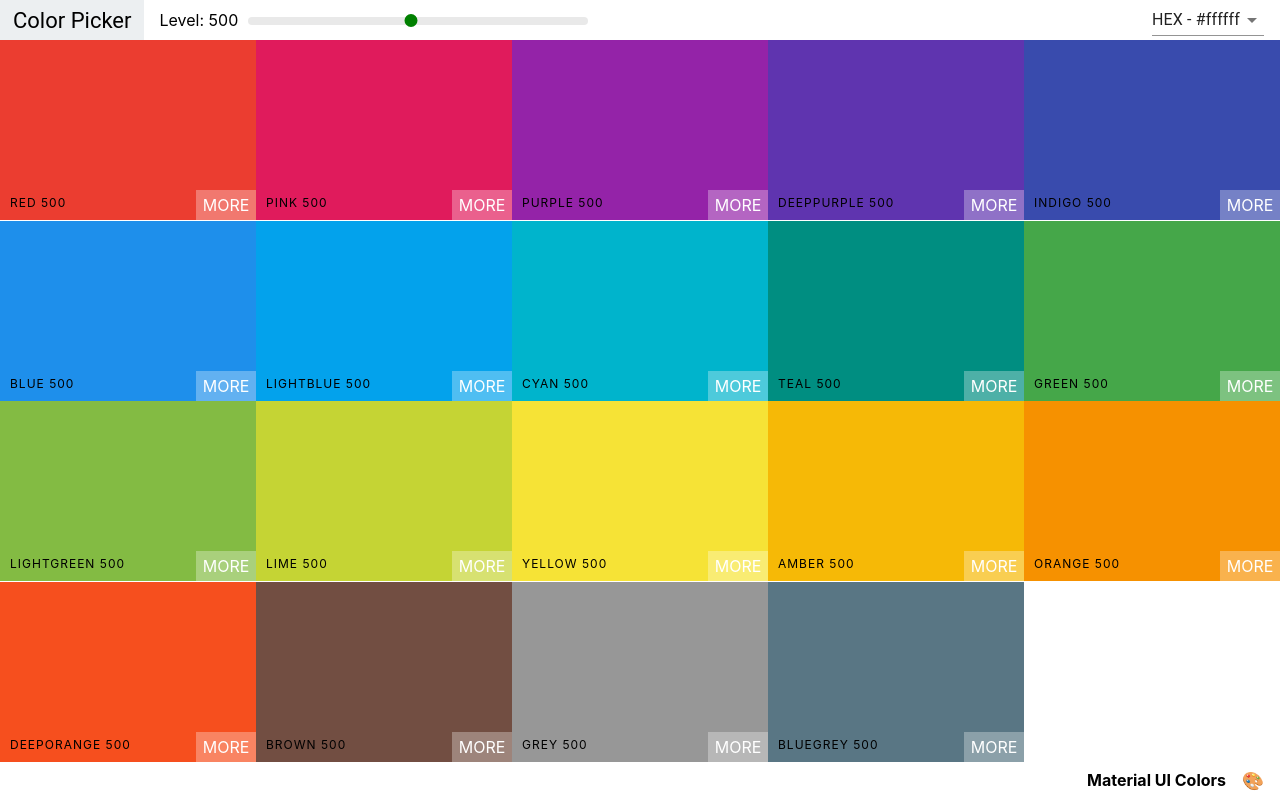
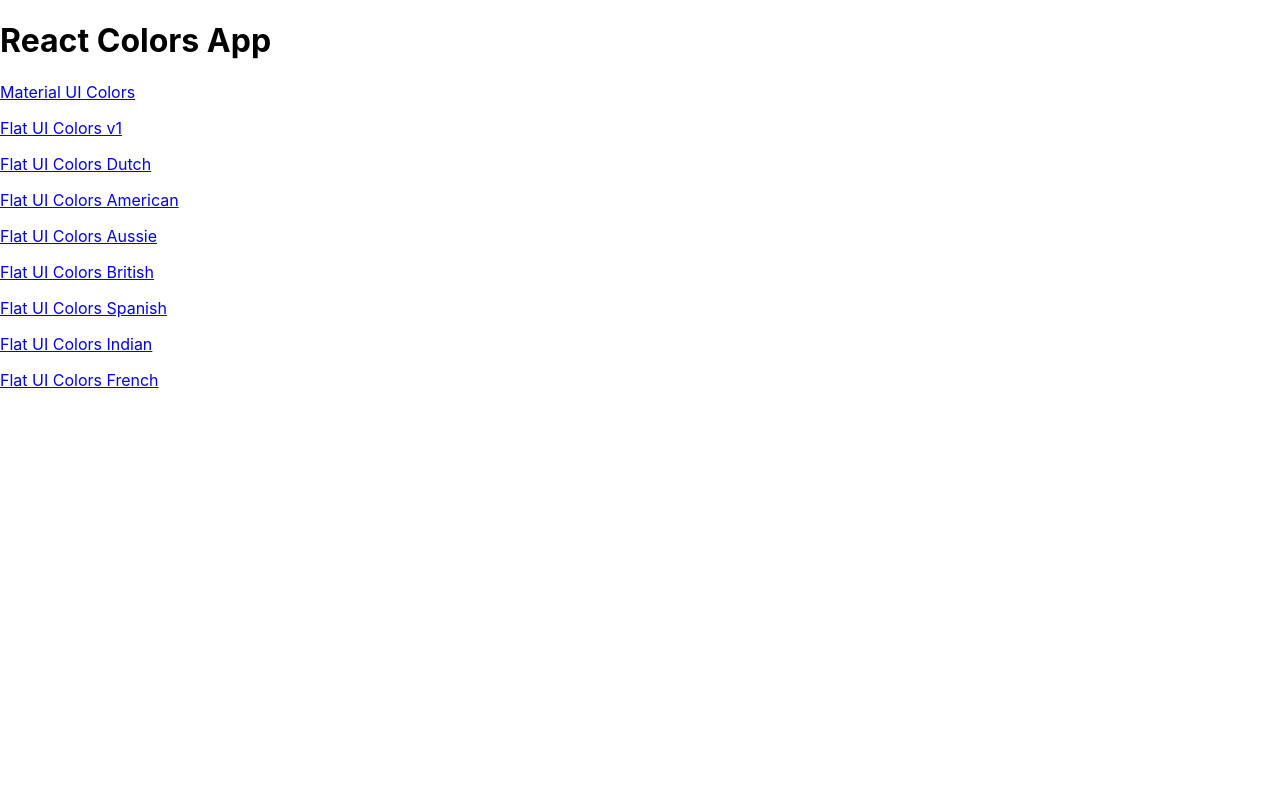
Before and after one commit to xueyublue/colors, a React (Create React App) app: page / in a window 1280 px wide. Built offline with nearby package versions, Linux system fonts and the light colour scheme.

Commit message:
added route

```diff
--- a/package.json
+++ b/package.json
@@ -15,6 +15,8 @@
     "react": "17.0.2",
     "react-copy-to-clipboard": "5.0.4",
     "react-dom": "17.0.2",
+    "react-router": "5.2.1",
+    "react-router-dom": "5.3.0",
     "react-scripts": "4.0.3",
     "web-vitals": "1.1.2"
   },
--- a/src/App.js
+++ b/src/App.js
@@ -1,12 +1,21 @@
 import Palette from "./Palette";
 import seedColors from "./seedColors";
 import { generatePalette } from "./colorHelpers";
+import { Route, Switch } from "react-router-dom";
+import PaletteList from "./PaletteList";
 
 function App() {
+  const findPaletteById = (id) => seedColors.find((palette) => palette.id === id);
+
   return (
-    <div>
-      <Palette palette={generatePalette(seedColors[0])} />
-    </div>
+    <Switch>
+      <Route exact path="/" render={() => <PaletteList palettes={seedColors} />} />
+      <Route
+        exact
+        path="/palette/:id"
+        render={(routeProps) => <Palette palette={generatePalette(findPaletteById(routeProps.match.params.id))} />}
+      />
+    </Switch>
   );
 }
 
--- a/src/Navbar.jsx
+++ b/src/Navbar.jsx
@@ -1,4 +1,5 @@
 import React, { useState } from "react";
+import { Link } from "react-router-dom";
 import Slider from "rc-slider";
 import "rc-slider/assets/index.css";
 import "./Navbar.css";
@@ -21,7 +22,7 @@
   return (
     <header className="Navbar">
       <div className="logo">
-        <a href="#">Color Picker</a>
+        <Link to="/">Color Picker</Link>
       </div>
       <div className="slider-container">
         <span>Level: {level}</span>
--- /dev/null
+++ b/src/PaletteList.jsx
@@ -0,0 +1,17 @@
+import React from "react";
+import { Link } from "react-router-dom";
+
+function PaletteList({ palettes }) {
+  return (
+    <div>
+      <h1>React Colors App</h1>
+      {palettes.map((palette) => (
+        <p key={palette.id}>
+          <Link to={`/palette/${palette.id}`}>{palette.paletteName}</Link>
+        </p>
+      ))}
+    </div>
+  );
+}
+
+export default PaletteList;
--- a/src/index.js
+++ b/src/index.js
@@ -3,8 +3,14 @@
 import "./index.css";
 import App from "./App";
 import reportWebVitals from "./reportWebVitals";
+import { BrowserRouter } from "react-router-dom";
 
-ReactDOM.render(<App />, document.getElementById("root"));
+ReactDOM.render(
+  <BrowserRouter>
+    <App />
+  </BrowserRouter>,
+  document.getElementById("root")
+);
 
 // If you want to start measuring performance in your app, pass a function
 // to log results (for example: reportWebVitals(console.log))
```
Also changed, not shown: 1 other file (tests, documents, lock files or other folders).
